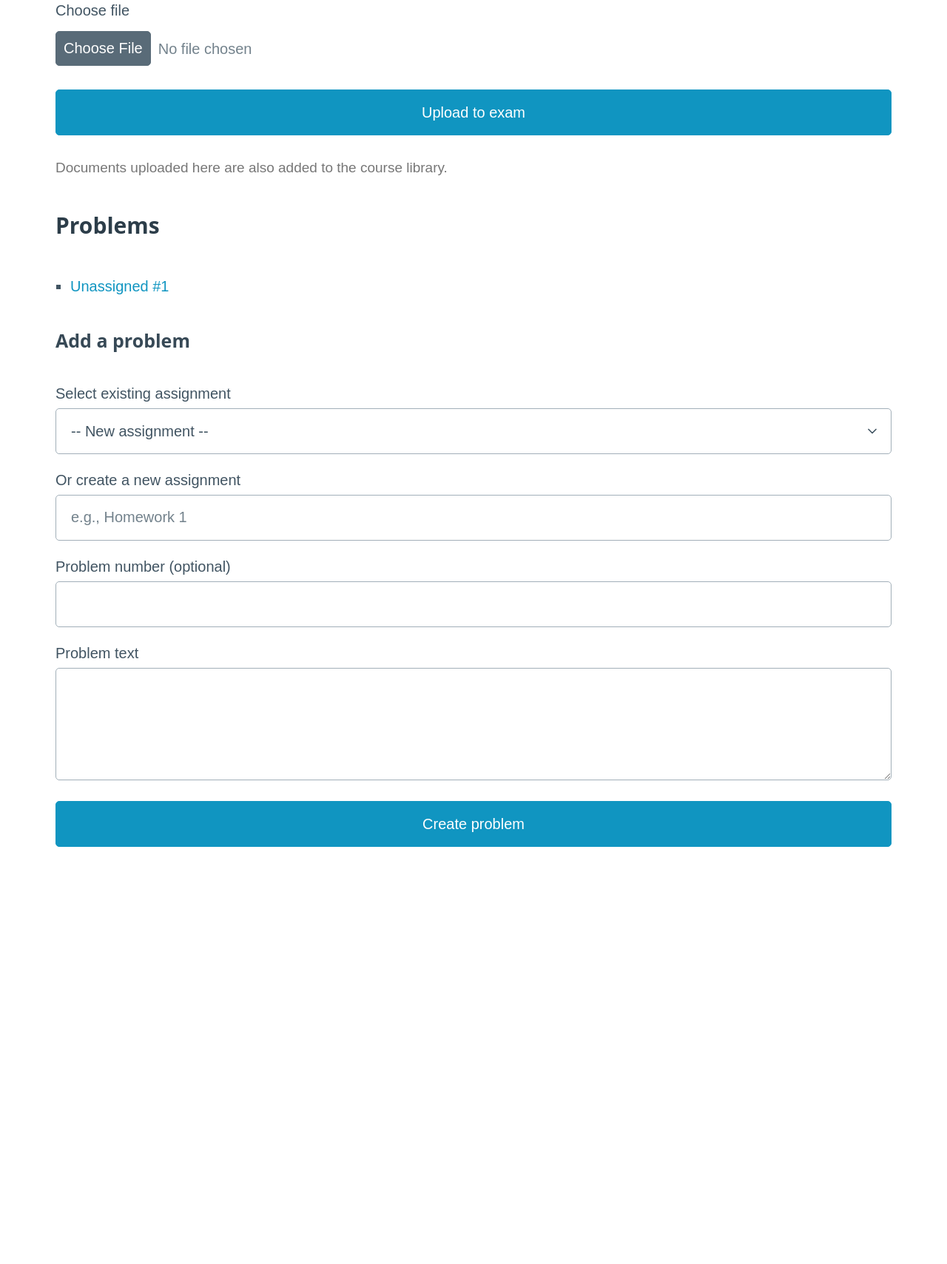
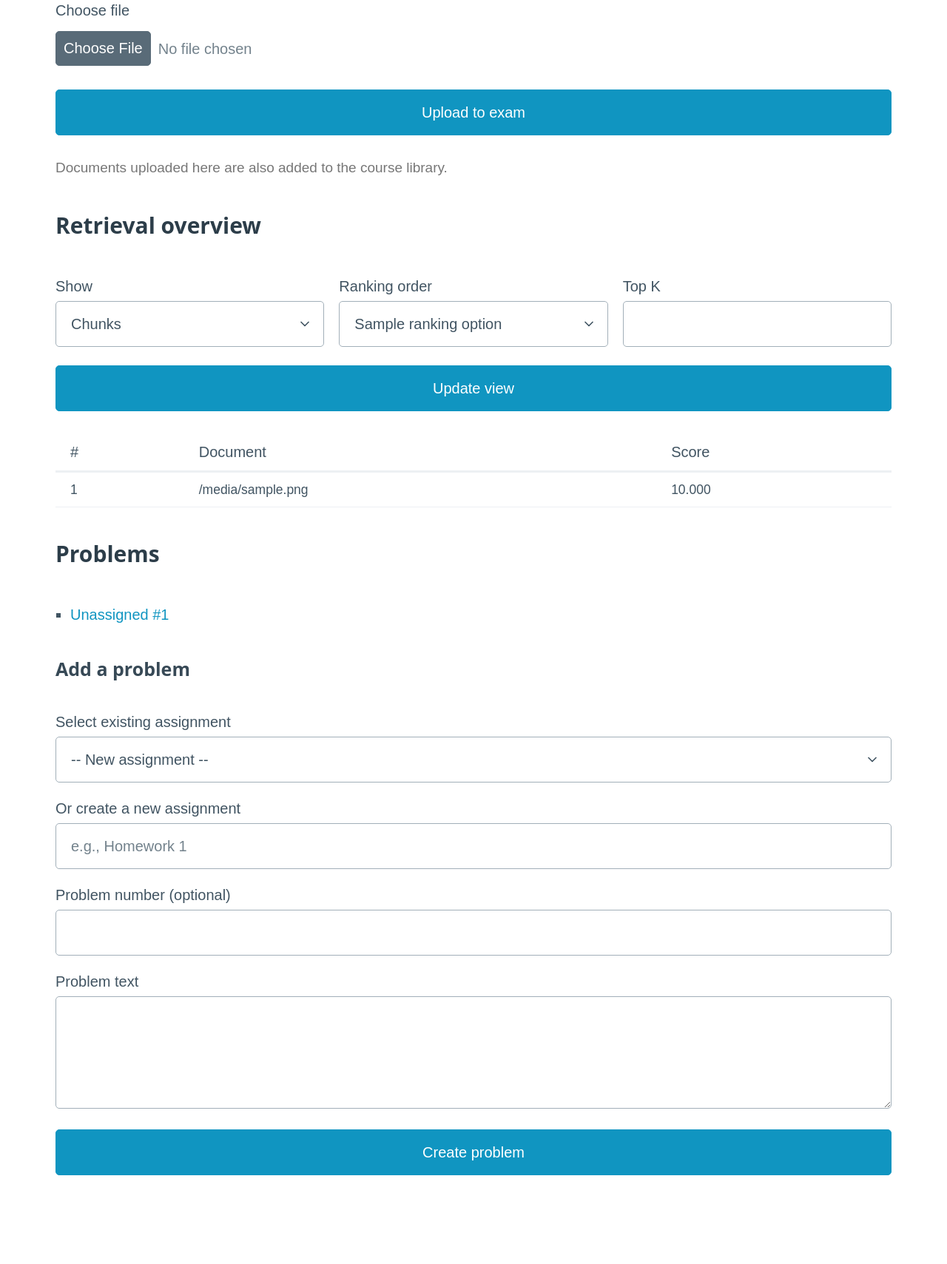
Before and after one commit to beau-lilly/CourseMaster, a Flask app: template src/app/templates/exam.html in a window 1280 px wide. Shown: the part 821-2530 px from the top of the page at 74% size. Before the commit the page ends 1966 px from the top, so only its background shows below. Run offline with Flask 3, Linux system fonts and the light colour scheme; the template is opened without the code that fills it: most values are stand-ins (such as "Sample title", 1, 10 or a date in 2020).

Commit message:
Implemented Chunk and Document Ranking through Ranking Order, with the ability to toggle between Frequency and Weighted Sum ROs.

```diff
--- a/src/app/main.py
+++ b/src/app/main.py
@@ -101,6 +101,59 @@ def create_app():
         problems = db_manager.list_problems_for_exam(exam_id)
         assignments = db_manager.list_assignments_for_exam(exam_id)
         assignment_lookup = {a.assignment_id: a for a in assignments}
+
+        display_mode = request.args.get("display", "chunks")
+        ranking_strategy = request.args.get("ranking", "frequency").lower()
+        ranking_is_frequency = ranking_strategy == "frequency"
+        try:
+            ranking_limit = max(1, int(request.args.get("limit", "5")))
+        except ValueError:
+            ranking_limit = 5
+
+        ranking_options = db_manager.available_ranking_strategies()
+        top_chunks = []
+        top_documents = []
+
+        if display_mode == "documents":
+            display_mode = "documents"
+            top_documents_raw = db_manager.get_top_documents_for_exam(
+                exam_id=exam_id,
+                ranking_strategy=ranking_strategy,
+                limit=ranking_limit,
+            )
+            top_documents = [
+                {
+                    "rank": idx,
+                    "doc_id": row["doc_id"],
+                    "filename": row["filename"],
+                    "score": row["score"],
+                    "score_display": row["score"] if ranking_is_frequency else None,
+                }
+                for idx, row in enumerate(top_documents_raw, start=1)
+            ]
+        else:
+            display_mode = "chunks"
+            top_chunks_raw = db_manager.get_top_chunks_for_exam(
+                exam_id=exam_id,
+                ranking_strategy=ranking_strategy,
+                limit=ranking_limit,
+            )
+            doc_lookup = db_manager.get_doc_filenames(
+                list({row["doc_id"] for row in top_chunks_raw})
+            )
+            top_chunks = [
+                {
+                    "rank": idx,
+                    "chunk_id": row["chunk_id"],
+                    "doc_id": row["doc_id"],
+                    "doc_name": doc_lookup.get(row["doc_id"], row["doc_id"]),
+                    "chunk_index": row["chunk_index"],
+                    "chunk_text": row["chunk_text"],
+                    "score": row["score"],
+                    "score_display": row["score"] if ranking_is_frequency else None,
+                }
+                for idx, row in enumerate(top_chunks_raw, start=1)
+            ]
         return render_template(
             'exam.html',
             course=course,
@@ -110,6 +163,13 @@ def create_app():
             problems=problems,
             assignments=assignments,
             assignment_lookup=assignment_lookup,
+            display_mode=display_mode,
+            ranking_strategy=ranking_strategy,
+            ranking_is_frequency=ranking_is_frequency,
+            ranking_limit=ranking_limit,
+            ranking_options=ranking_options,
+            top_chunks=top_chunks,
+            top_documents=top_documents,
         )
 
     @app.route('/courses/<course_id>/exams/<exam_id>/documents', methods=['POST'])
--- a/src/app/templates/exam.html
+++ b/src/app/templates/exam.html
@@ -49,6 +49,96 @@
     </section>
 
     <section>
+        <h3>Retrieval overview</h3>
+        <form method="get" action="{{ url_for('view_exam', course_id=course.course_id, exam_id=exam.exam_id) }}">
+            <div class="grid">
+                <label>
+                    Show
+                    <select name="display">
+                        <option value="chunks" {% if display_mode == 'chunks' %}selected{% endif %}>Chunks</option>
+                        <option value="documents" {% if display_mode == 'documents' %}selected{% endif %}>Documents</option>
+                    </select>
+                </label>
+                <label>
+                    Ranking order
+                    <select name="ranking">
+                        {% for key, label in ranking_options.items() %}
+                            <option value="{{ key }}" {% if ranking_strategy == key %}selected{% endif %}>{{ label }}</option>
+                        {% endfor %}
+                    </select>
+                </label>
+                <label>
+                    Top K
+                    <input type="number" name="limit" min="1" step="1" value="{{ ranking_limit }}">
+                </label>
+            </div>
+            <button type="submit">Update view</button>
+        </form>
+
+        {% if display_mode == 'chunks' %}
+            {% if top_chunks %}
+                <table>
+                    <thead>
+                        <tr>
+                            <th>#</th>
+                            <th>Source</th>
+                            <th>Chunk</th>
+                            <th>{% if ranking_is_frequency %}Frequency{% else %}Score{% endif %}</th>
+                        </tr>
+                    </thead>
+                    <tbody>
+                        {% for chunk in top_chunks %}
+                            <tr>
+                                <td>{{ chunk.rank }}</td>
+                                <td>{{ chunk.doc_name }} (Chunk {{ chunk.chunk_index }})</td>
+                                <td>{{ chunk.chunk_text[:200] }}{% if chunk.chunk_text|length > 200 %}…{% endif %}</td>
+                                <td>
+                                    {% if ranking_is_frequency %}
+                                        {{ chunk.score_display or chunk.score }}
+                                    {% else %}
+                                        {{ '%.3f'|format(chunk.score) }}
+                                    {% endif %}
+                                </td>
+                            </tr>
+                        {% endfor %}
+                    </tbody>
+                </table>
+            {% else %}
+                <p class="muted">No retrievals logged for this exam yet.</p>
+            {% endif %}
+        {% else %}
+            {% if top_documents %}
+                <table>
+                    <thead>
+                        <tr>
+                            <th>#</th>
+                            <th>Document</th>
+                            <th>{% if ranking_is_frequency %}Frequency{% else %}Score{% endif %}</th>
+                        </tr>
+                    </thead>
+                    <tbody>
+                        {% for doc in top_documents %}
+                            <tr>
+                                <td>{{ doc.rank }}</td>
+                                <td>{{ doc.filename }}</td>
+                                <td>
+                                    {% if ranking_is_frequency %}
+                                        {{ doc.score_display or doc.score }}
+                                    {% else %}
+                                        {{ '%.3f'|format(doc.score) }}
+                                    {% endif %}
+                                </td>
+                            </tr>
+                        {% endfor %}
+                    </tbody>
+                </table>
+            {% else %}
+                <p class="muted">No document retrievals to rank yet.</p>
+            {% endif %}
+        {% endif %}
+    </section>
+
+    <section>
         <h3>Problems</h3>
         {% if problems %}
             <ul>
--- a/src/core/database.py
+++ b/src/core/database.py
@@ -5,7 +5,7 @@ import uuid
 import hashlib
 from datetime import datetime
 from pathlib import Path
-from typing import List, Optional, Sequence
+from typing import Any, List, Optional, Sequence
 
 # Import our defined types and config
 from .config import DB_PATH
@@ -651,6 +651,23 @@ class DatabaseManager:
 
     # --- Problems & retrieval ---
 
+    @staticmethod
+    def _ranking_expression(ranking_strategy: str) -> str:
+        """Return the SQL aggregate used to rank chunks/documents."""
+        strategies = {
+            "frequency": "COUNT(DISTINCT rl.problem_id)",
+            "weighted_sum": "SUM(rl.similarity_score)",
+        }
+        return strategies.get(ranking_strategy.lower(), strategies["frequency"])
+
+    @staticmethod
+    def available_ranking_strategies() -> dict[str, str]:
+        """Expose human-readable ranking strategies for UI selection."""
+        return {
+            "frequency": "Frequency (distinct problems)",
+            "weighted_sum": "Weighted Sum (similarity total)",
+        }
+
     def add_problem(
         self,
         text: str,
@@ -756,6 +773,87 @@ class DatabaseManager:
                 ordered.append((chunk, r["similarity"]))
         return ordered
 
+    def get_top_chunks_for_exam(
+        self,
+        exam_id: str,
+        ranking_strategy: str,
+        limit: int = 5,
+    ) -> List[dict[str, Any]]:
+        """Aggregate retrievals to surface the highest-ranked chunks for an exam."""
+        if limit <= 0:
+            return []
+
+        aggregate = self._ranking_expression(ranking_strategy)
+        is_frequency = ranking_strategy.lower() == "frequency"
+        sql = f"""
+        SELECT
+            c.chunk_id,
+            c.doc_id,
+            c.chunk_text,
+            c.chunk_index,
+            {aggregate} AS rank_value
+        FROM retrieval_log rl
+        JOIN problems p ON p.problem_id = rl.problem_id
+        JOIN chunks c ON c.chunk_id = rl.retrieved_chunk_id
+        WHERE p.exam_id = ?
+        GROUP BY c.chunk_id, c.doc_id, c.chunk_text, c.chunk_index
+        ORDER BY rank_value DESC, c.chunk_id
+        LIMIT ?
+        """
+
+        with self._get_connection() as conn:
+            rows = conn.execute(sql, (exam_id, limit)).fetchall()
+
+        return [
+            {
+                "chunk_id": row["chunk_id"],
+                "doc_id": row["doc_id"],
+                "chunk_text": row["chunk_text"],
+                "chunk_index": row["chunk_index"],
+                "score": int(row["rank_value"]) if is_frequency else float(row["rank_value"]),
+            }
+            for row in rows
+        ]
+
+    def get_top_documents_for_exam(
+        self,
+        exam_id: str,
+        ranking_strategy: str,
+        limit: int = 5,
+    ) -> List[dict[str, Any]]:
+        """Aggregate retrievals to surface the highest-ranked source documents for an exam."""
+        if limit <= 0:
+            return []
+
+        aggregate = self._ranking_expression(ranking_strategy)
+        is_frequency = ranking_strategy.lower() == "frequency"
+        sql = f"""
+        SELECT
+            d.doc_id,
+            d.original_filename,
+            {aggregate} AS rank_value
+        FROM retrieval_log rl
+        JOIN problems p ON p.problem_id = rl.problem_id
+        JOIN chunks c ON c.chunk_id = rl.retrieved_chunk_id
+        JOIN documents d ON d.doc_id = c.doc_id
+        WHERE p.exam_id = ?
+        GROUP BY d.doc_id, d.original_filename
+        ORDER BY rank_value DESC, d.doc_id
+        LIMIT ?
+        """
+
+        with self._get_connection() as conn:
+            rows = conn.execute(sql, (exam_id, limit)).fetchall()
+
+        return [
+            {
+                "doc_id": row["doc_id"],
+                "filename": row["original_filename"],
+                "score": int(row["rank_value"]) if is_frequency else float(row["rank_value"]),
+            }
+            for row in rows
+        ]
+
     # --- Questions ---
 
     def add_question(
```
Also changed, not shown: tests/test_database.py (+55 -0 lines).
